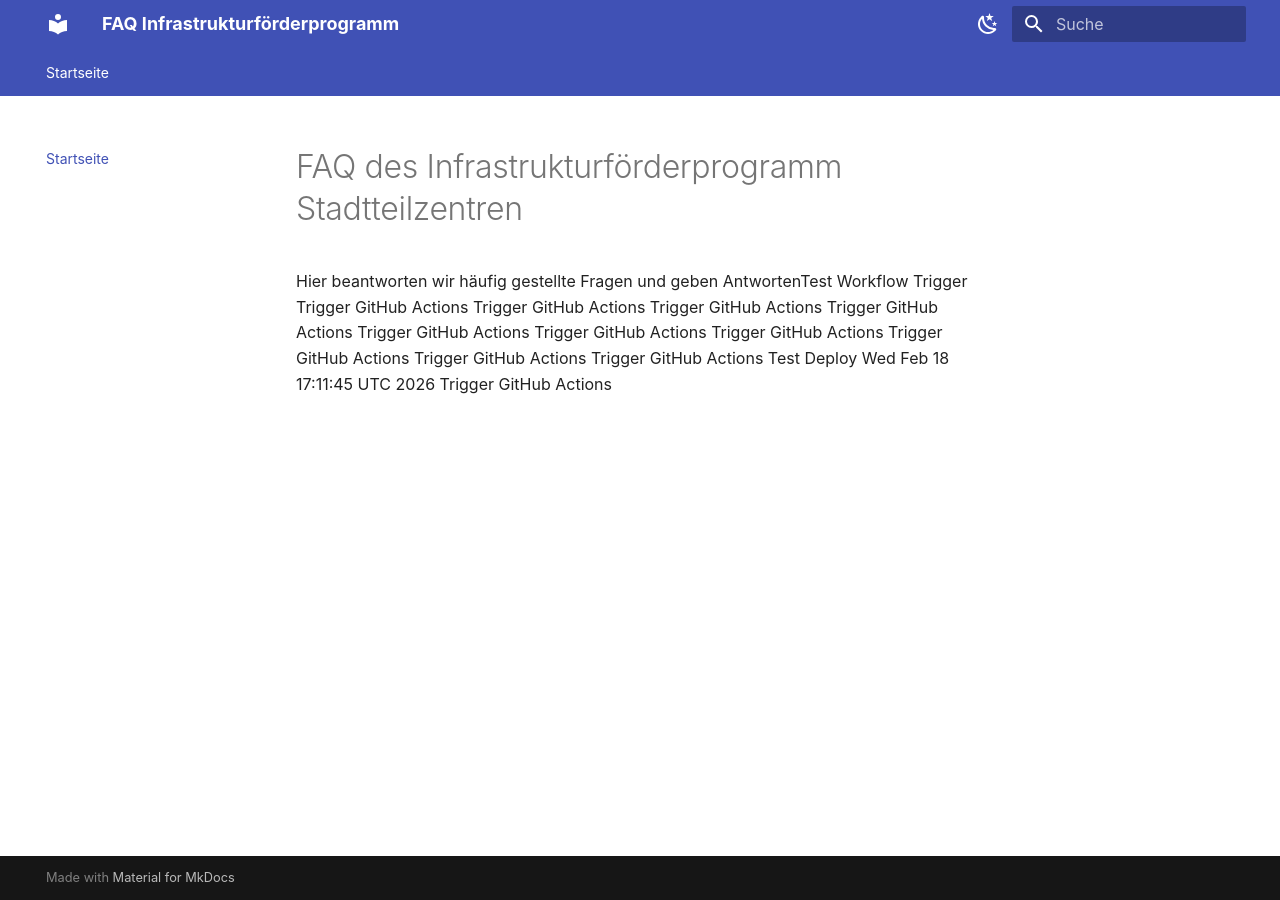
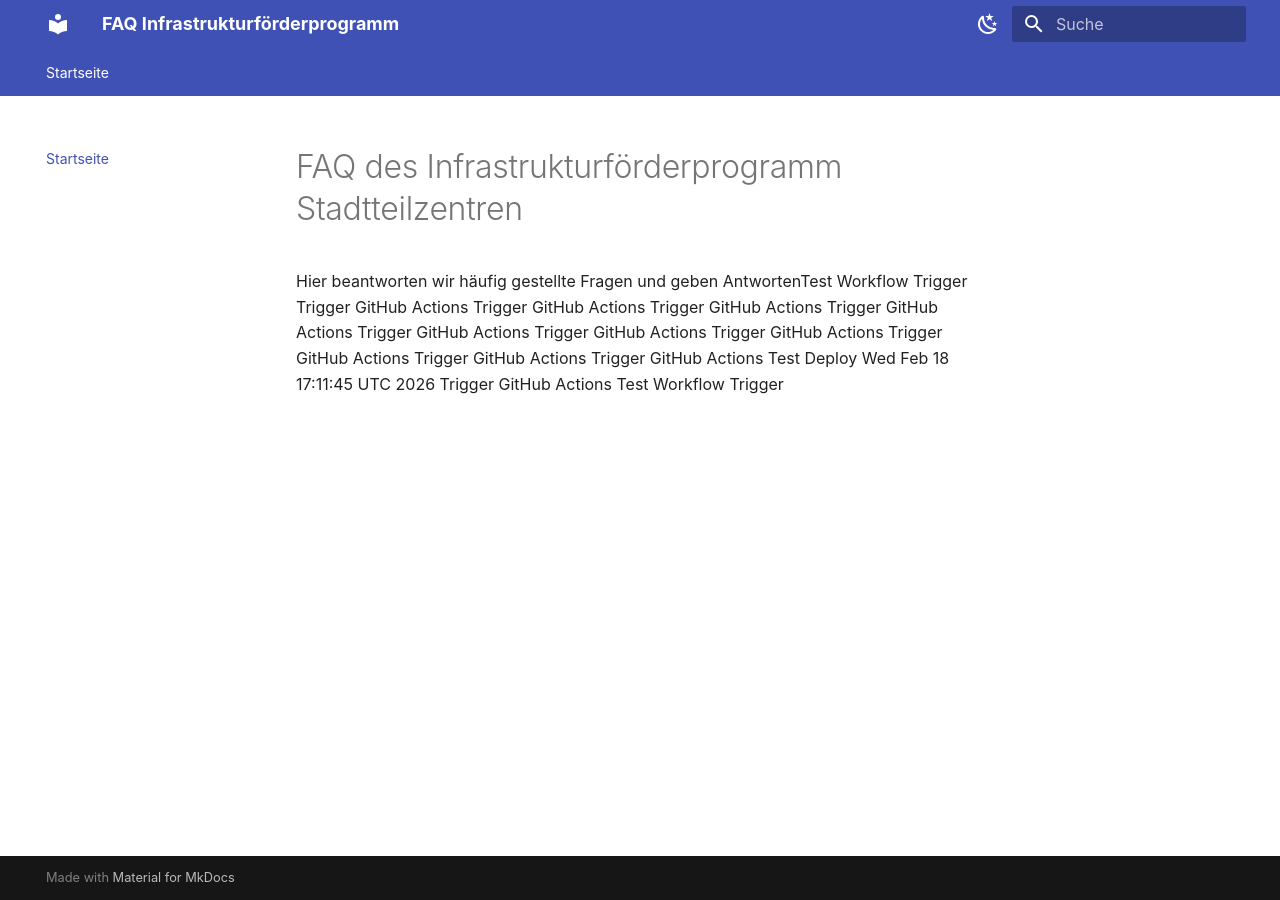
Before and after one commit to ifpstz/ifp-faq, an MkDocs documentation site: the page built from docs/index.md, in a window 1280 px wide. Built offline with MkDocs 1.6.1 and Material for MkDocs 9.7.7, drawn with Linux system fonts in a browser that asks for light colours; some web fonts are replaced.

Commit message:
Trigger GitHub Action for MkDocs deploy

```diff
--- a/docs/index.md
+++ b/docs/index.md
@@ -12,3 +12,4 @@ Trigger GitHub Actions
 Trigger GitHub Actions
 Test Deploy Wed Feb 18 17:11:45 UTC 2026
 Trigger GitHub Actions
+Test Workflow Trigger
```
